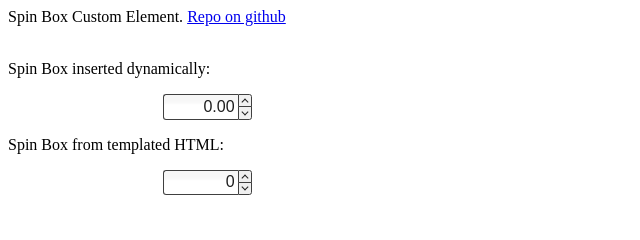
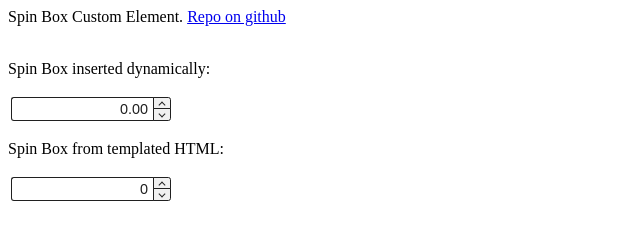
Before and after one commit to shootTheLuck/Custom-Elements, a plain HTML site: page index.html in a window 1280 px wide. Shown: the whole page, without its empty margins (0-640 px from the left). Drawn offline with Linux system fonts and the light colour scheme.

Commit message:
Overhaul css.

```diff
--- a/spinBox.css
+++ b/spinBox.css
@@ -5,31 +5,22 @@
 */
 
 .spinBox {
-    display: block;
-    font-size: 1em;
-    height: 1.6em;
-    margin: 0.3em;
-    padding: 0;
-    position: relative;
 
     /* theme overridable variables */
     --input-background-color: white;
-    --input-border-color: rgb(64, 64, 64);
+    --input-border-color: rgb(32, 32, 32);
     --input-border-radius: 0.2em;
-    --input-color: rgb(30, 30, 30);
-    --input-font-family: inherit;
-    --label-color: inherit;
+    --input-color: rgb(32, 32, 32);
+    --input-font-family: sans-serif;
 
-    /* likely javascript variables */
-    --label-width: 150px;
-    --input-width: 75px;
-}
-
-.spinBox label {
-    color: var(--theme-label-color, var(--label-color));
-    padding: 0.5em;
-    user-select: none;
-    vertical-align: middle;
+    padding: 0;
+    margin: 3px;
+    position: relative;
+    display: inline-block;
+    height: auto;
+    overflow: visible;
+    width: 10em;
+    height: 1.5em;
 }
 
 .spinBox input {
@@ -41,17 +32,17 @@
     border-top-left-radius: var(--theme-input-border-radius, var(--input-border-radius));
     border-bottom-left-radius: var(--theme-input-border-radius, var(--input-border-radius));
     box-sizing: border-box;
-    box-shadow: 0 0.525em 0.125em rgba(0, 0, 0, 0.03125) inset;
     color: var(--theme-input-color, var(--input-color));
-    display: inline-block;
-    font-family: var(--input-font-family, var --input-font-family));
-    font-size: 1em;
-    height: 1.6em;
-    left: var(--label-width);
-    padding: 0.2em;
-    position: absolute;
+    font-family: var(--theme-input-font-family, var(--input-font-family));
+    font-size: 0.9em;
+    height: 100%;
+    margin: 0;
+    padding: 0.1em 0.5em 0.1em 0;
     text-align: right;
-    width: var(--input-width);
+
+    /* width of whole - button width + border width?? */
+    width: calc(100% - 1.1em);
+
 }
 
 .spinBox input:focus {
@@ -60,6 +51,11 @@
 
 .spinBox input[disabled] {
     background: rgb(240, 240, 240);
+    color: rgb(100, 100, 100);
+}
+
+.spinBox-buttons {
+    display: inline-block;
 }
 
 .spinBox button {
@@ -70,12 +66,17 @@
     box-sizing: border-box;
     cursor: pointer;
     display: block;
-    height: 1em;
-    left: calc(var(--label-width) + var(--input-width));
+
+    /* half of border + half of height */
+    height: calc(0.05em + 100% / 2);
+
+    /* width of whole - button width */
+    left: calc(100% - 1.32em);
+
     margin: 0;
     padding: 0;
     position: absolute;
-    width: 1.1em;
+    width: 1.32em;
 }
 
 .spinBox button:hover {
@@ -97,13 +98,16 @@
 }
 
 .spinBox-up-arrow, .spinBox-down-arrow {
-    /* "border" makes the arrow.  using same color as input color */
-    border-color: var(--theme-input-color, var(--input-color));
+
+    /* "border" makes the arrow using same color as border color */
+    border-color: var(--theme-border-color, var(--input-border-color));
     border-style: solid;
-    border-width: 0 0.12em 0.12em 0;
+    border-width: 0 0.125em 0.125em 0;
     box-sizing: border-box;
     display: inline-block;
     left: 50%;
+
+    /* padding sets size of arrow */
     padding: 2px;
     position: absolute;
 }
```
